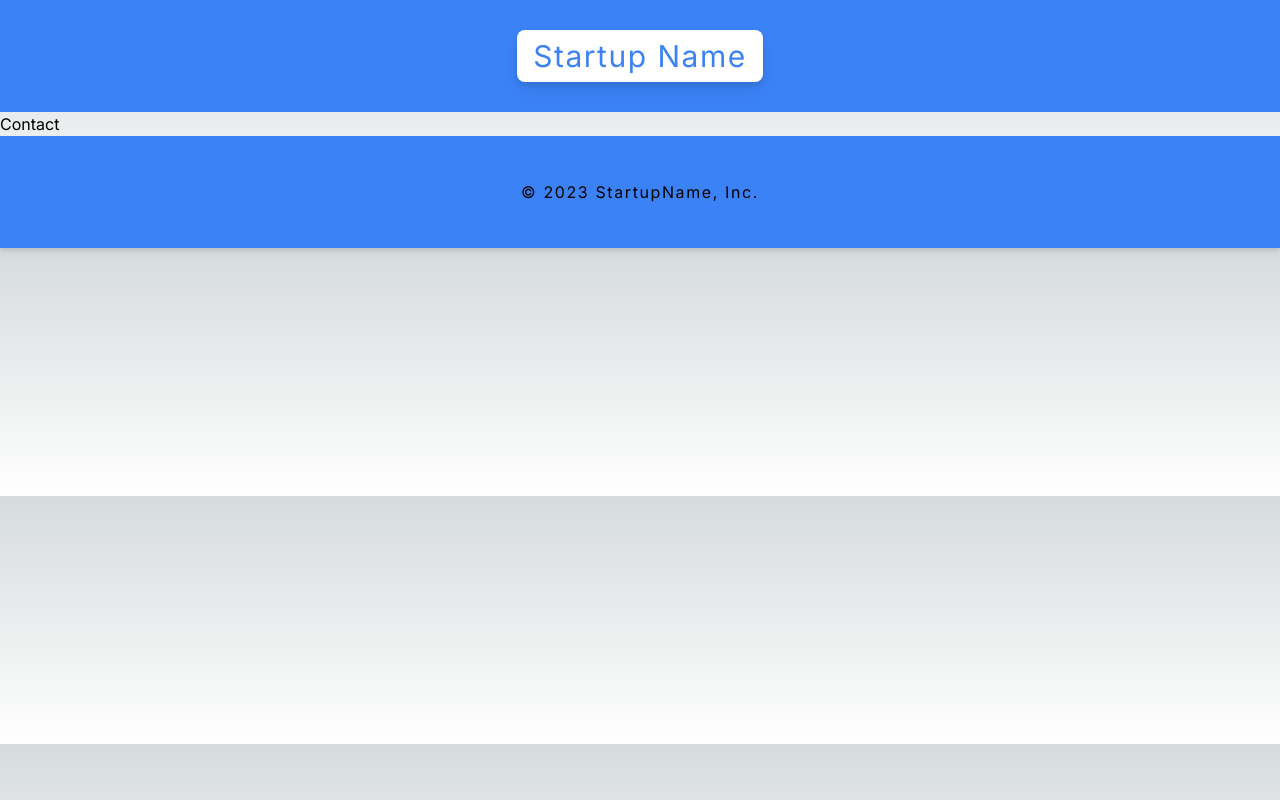
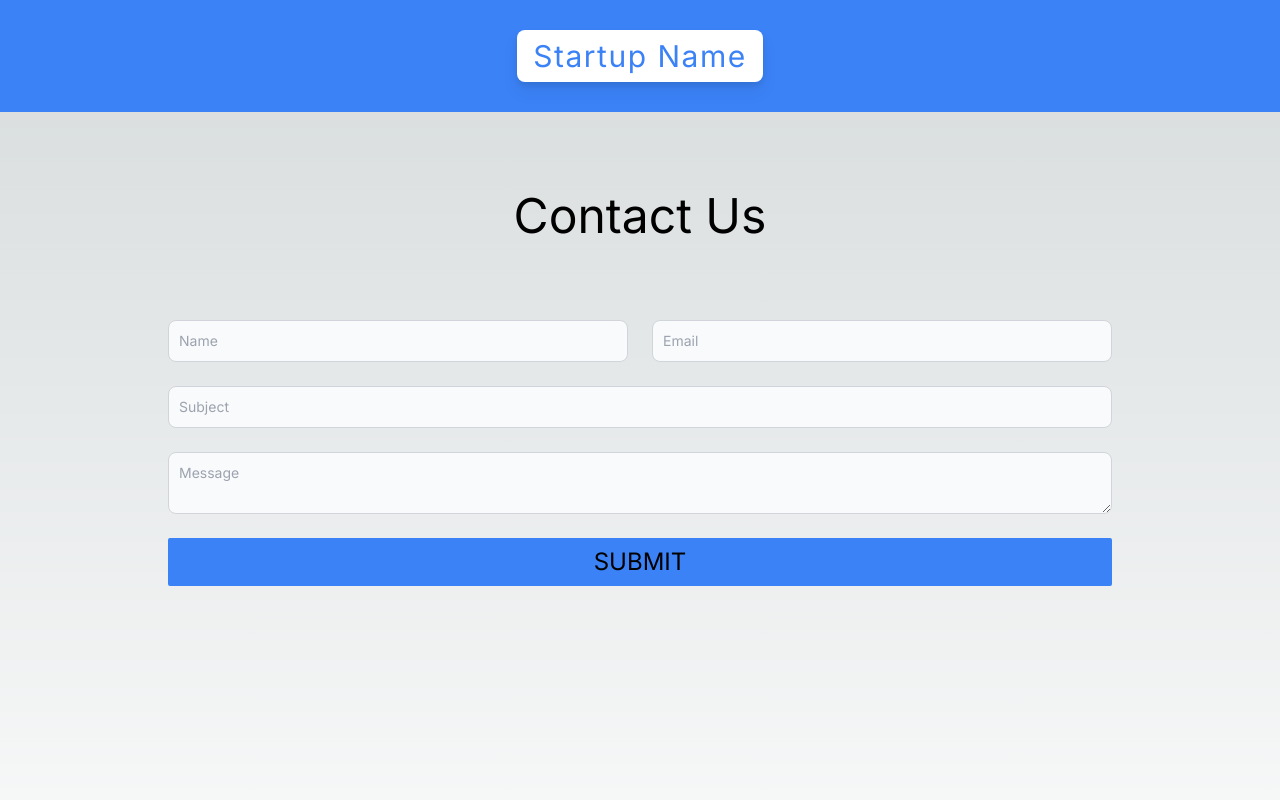
Before and after one commit to twistedTongues/marketing-app, a Next.js app: page /contact in a window 1280 px wide. Shown: the top 800 px of the page. Built offline with nearby package versions, Linux system fonts and the light colour scheme.

Commit message:
refactor(app): adding contact form and page
'

```diff
--- a/app/contact/page.tsx
+++ b/app/contact/page.tsx
@@ -2,7 +2,26 @@ import React from 'react'
 
 const Contact = () => {
   return (
-    <div>Contact</div>
+    <main className="max-w-screen-lg md:h-screen mx-auto px-5 lg:px-10">
+      <h1 className="py-20 text-5xl text-center">Contact Us</h1>
+      <form className="pb-20">
+        <div className="grid gap-6 mb-6 md:grid-cols-2">
+          <div>
+            <input type="text" className="bg-gray-50 border border-gray-300 text-gray-900 text-sm rounded-lg focus:ring-blue-500 focus:border-blue-500 block w-full p-2.5 dark:bg-gray-700 dark:border-gray-600 dark:placeholder-gray-400 dark:text-white dark:focus:ring-blue-500 dark:focus:border-blue-500" placeholder="Name" required />
+          </div>
+          <div>
+            <input type="email" className="bg-gray-50 border border-gray-300 text-gray-900 text-sm rounded-lg focus:ring-blue-500 focus:border-blue-500 block w-full p-2.5 dark:bg-gray-700 dark:border-gray-600 dark:placeholder-gray-400 dark:text-white dark:focus:ring-blue-500 dark:focus:border-blue-500" placeholder="Email" required />
+          </div>
+        </div>
+        <div className="mb-6">
+          <input type="text" className="bg-gray-50 border border-gray-300 text-gray-900 text-sm rounded-lg focus:ring-blue-500 focus:border-blue-500 block w-full p-2.5 dark:bg-gray-700 dark:border-gray-600 dark:placeholder-gray-400 dark:text-white dark:focus:ring-blue-500 dark:focus:border-blue-500" placeholder="Subject" required />
+        </div>
+        <div className="mb-6">
+          <textarea type="text" className="bg-gray-50 border border-gray-300 text-gray-900 text-sm rounded-lg focus:ring-blue-500 focus:border-blue-500 block w-full p-2.5 dark:bg-gray-700 dark:border-gray-600 dark:placeholder-gray-400 dark:text-white dark:focus:ring-blue-500 dark:focus:border-blue-500" placeholder="Message" required />
+        </div>
+        <button type="submit" className="px-4 py-2 text-2xl uppercase bg-blue-500 rounded-sm w-full">Submit</button>
+      </form>
+    </main>
   )
 }
 
--- a/app/page.tsx
+++ b/app/page.tsx
@@ -28,11 +28,11 @@ export default function Home() {
       <section className="bg-blue-500">
           <div className="flex items-center py-20 lg:py-40 px-5 lg:px-10 max-w-screen-lg mx-auto">
           <div className="w-1/2 px-5">
-            <h2 className="pb-7 text-3xl font-light">Our product makes your life easier.</h2>
+            <h2 className="pb-7 text-3xl font-light drop-shadow-md">Our product makes your life easier.</h2>
             <p>Lorem ipsum dolor sit amet, officia excepteur ex fugiat reprehenderit enim labore culpa sint ad nisi Lorem pariatur mollit ex esse exercitation ameSit irure elit esse ea nulla sunt ex occaecat reprehenderit commodo officia dolor Lorem duis laboris cupidat. Aliqua reprehenderit commodo ex non excepteur duis sunt velit enim. Voluptate laboris sint cupidatat ullamco ut ea consectetur et est culpa et culpa duis.</p>
           </div>
           <div className="relative h-60 w-1/2">
-            <Image src={IntroImage} alt="intro" fill objectFit="cover"/>
+            <Image src={IntroImage} alt="intro" fill objectFit="cover" className="rounded-lg drop-shadow-lg"/>
           </div>
           </div>
       </section>
@@ -49,13 +49,13 @@ export default function Home() {
 
       <section className="bg-blue-500">
         <div className="py-20 lg:py-60 px-5 lg:px-10 max-w-screen-lg mx-auto">
-          <h3 className="text-4xl lg:text-5xl font-light pb-7">Featured Posts</h3>
+          <h3 className="text-4xl lg:text-5xl font-light pb-7 drop-shadow-md">Featured Posts</h3>
           <div className="pb-7">
             <ul className="flex flex-col md:flex-row md:justify-between">
               <li className="pb-7">
                 <Link href="/" className="flex">
-                  <div className="relative h-20 w-20">
-                    <Image src={HeroImage} alt="post" fill objectFit="cover"/>
+                  <div className="relative h-32 w-32 md:h-64 md:w-64">
+                    <Image src={HeroImage} alt="post" fill objectFit="cover" className="rounded-lg drop-shadow-md"/>
                   </div>
                   <div className="pl-5">
                     <h5 className="text-xl font-semibold">Placeholder</h5>
@@ -65,8 +65,8 @@ export default function Home() {
               </li>
               <li>
                 <Link href="/" className="flex">
-                  <div className="relative h-20 w-20">
-                    <Image src={IntroImage} alt="post" fill objectFit="cover"/>
+                  <div className="relative h-32 w-32 md:h-64 md:w-64">
+                    <Image src={IntroImage} alt="post" fill objectFit="cover" className="rounded-lg drop-shadow-md"/>
                   </div>
                   <div className="pl-5">
                     <h5 className="text-xl font-semibold">Placeholder</h5>
@@ -77,7 +77,7 @@ export default function Home() {
             </ul>
           </div>
           <div className="flex justify-center">
-            <Link href="/blog" className="px-4 py-2 text-xl uppercase bg-white text-blue-500 rounded-sm">View all posts</Link>
+            <Link href="/blog" className="px-4 py-2 text-xl uppercase bg-white text-blue-500 rounded-sm drop-shadow-lg">View all posts</Link>
           </div>
         </div>
       </section>
```
